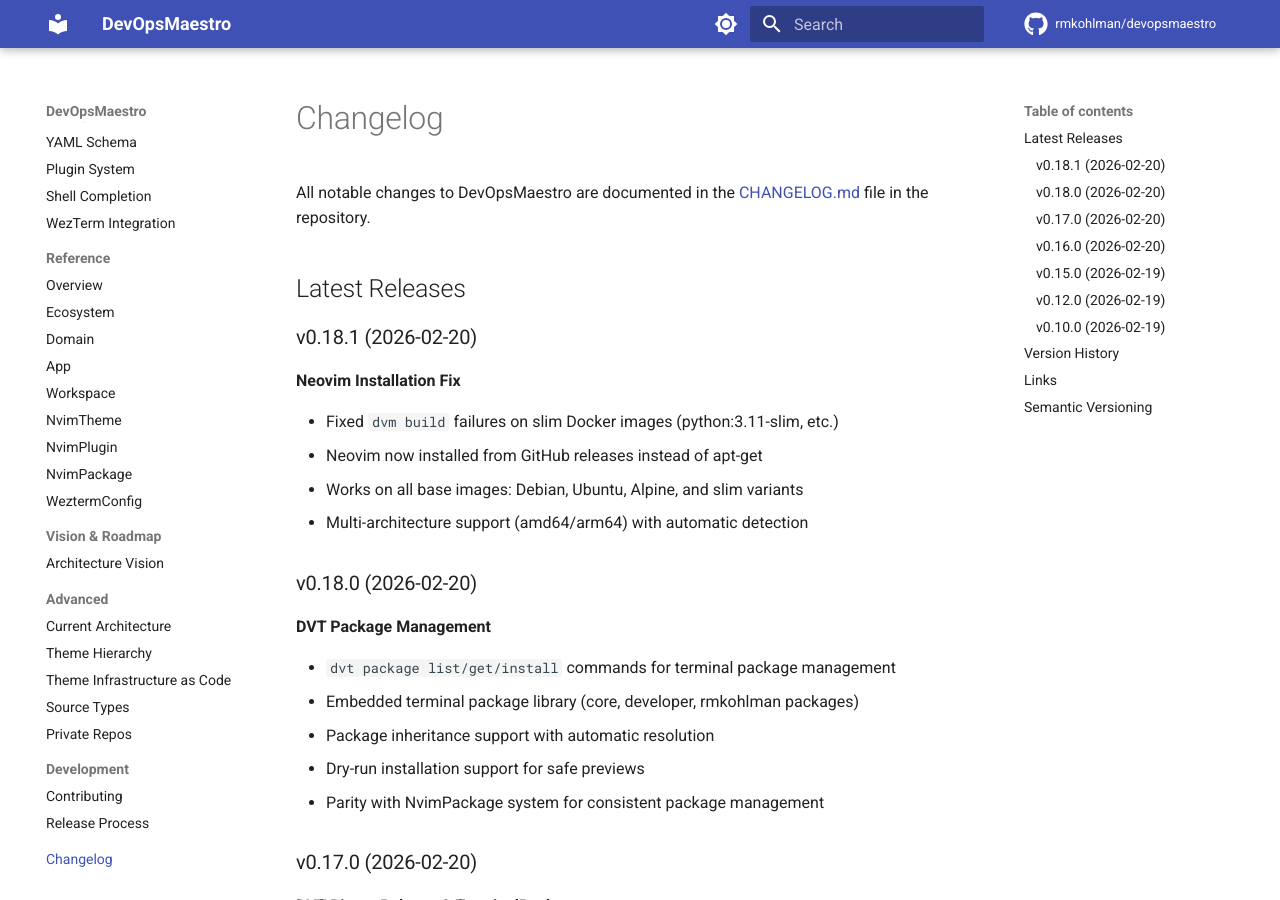
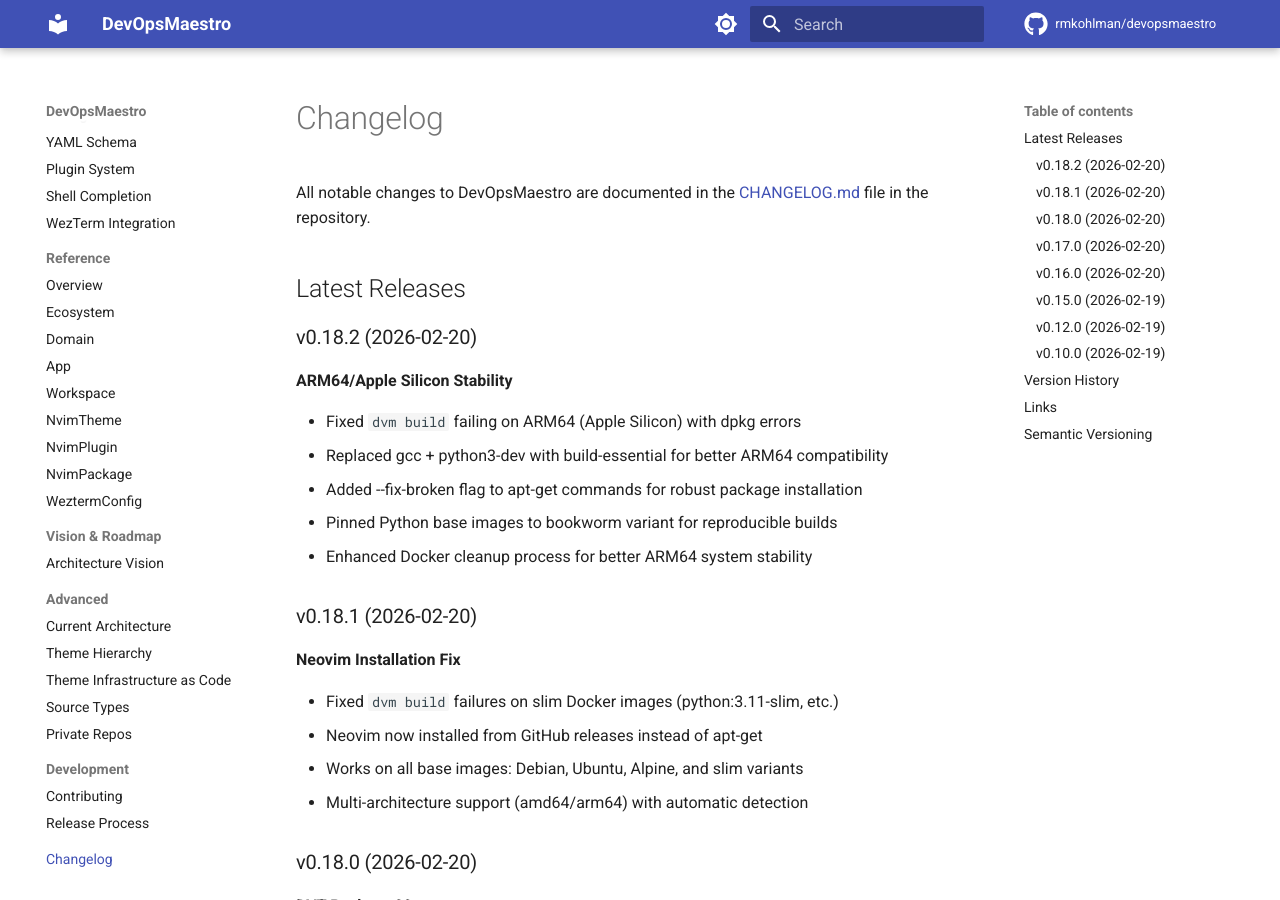
Before and after one commit to rmkohlman/devopsmaestro, an MkDocs documentation site: the page built from docs/changelog.md, in a window 1280 px wide and 900 px high. Built offline with MkDocs 1.6.1 and Material for MkDocs 9.7.7, drawn with Linux system fonts in a browser that asks for light colours; comment, search, counter and statistics services are not loaded; the version menu is left out.

Commit message:
chore: prepare release v0.18.2

```diff
--- a/docs/changelog.md
+++ b/docs/changelog.md
@@ -3,6 +3,16 @@
 All notable changes to DevOpsMaestro are documented in the [CHANGELOG.md](https://github.com/rmkohlman/devopsmaestro/blob/main/CHANGELOG.md) file in the repository.
 
 ## Latest Releases
+
+### v0.18.2 (2026-02-20)
+
+**ARM64/Apple Silicon Stability**
+
+- Fixed `dvm build` failing on ARM64 (Apple Silicon) with dpkg errors
+- Replaced gcc + python3-dev with build-essential for better ARM64 compatibility
+- Added --fix-broken flag to apt-get commands for robust package installation
+- Pinned Python base images to bookworm variant for reproducible builds
+- Enhanced Docker cleanup process for better ARM64 system stability
 
 ### v0.18.1 (2026-02-20)
 
```
Also changed, not shown: CHANGELOG.md (+13 -0 lines).
